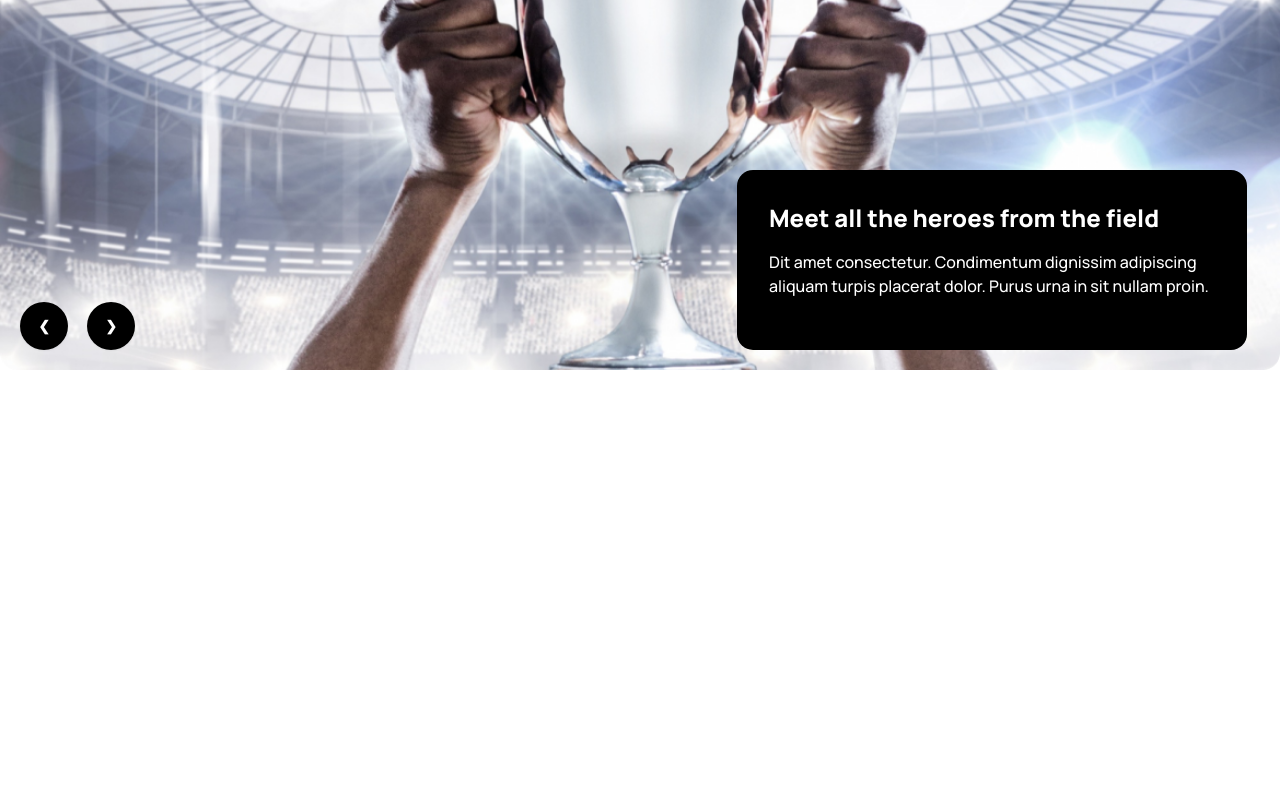
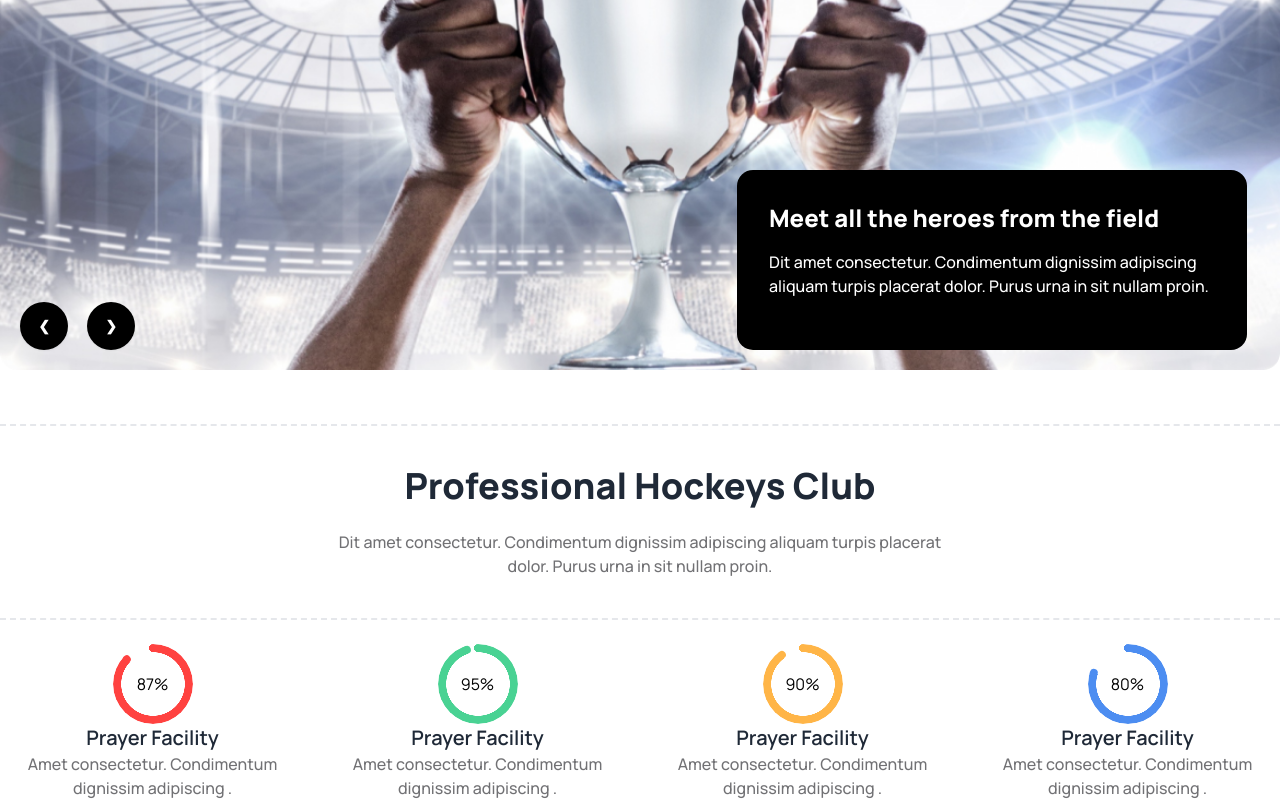
Before and after one commit to Mazbauddin/Hockey-s, a plain HTML site: page index.html in a window 1280 px wide. Shown: the part 408-1208 px from the top of the page. Before the commit the page ends 800 px from the top, so only its background shows below. Drawn offline with nearby package versions, Linux system fonts and the light colour scheme.

Commit message:
professional hockeys club progress  section complete

```diff
--- a/index.html
+++ b/index.html
@@ -261,6 +261,30 @@
       <!-- slider area end -->
       <!-- Professional Hockeys Club Section start -->
       <section class="container mx-auto">
+<div class="primary-heading mt-12 mb-6 text-center py-10 border-y-2 border-dashed">
+<h2 class="font-extrabold text-xl lg:text-4xl mb-6">Professional Hockeys Club</h2>
+<p class="font-medium mx-auto w-3/4 lg:w-2/4 text-sm lg:text-base text-[#13131899]">Dit amet consectetur. Condimentum dignissim adipiscing aliquam turpis placerat dolor. Purus urna in sit nullam proin. </p>
+</div>
+<!--  -->
+<div class="flex flex-col lg:flex-row gap-5 justify-between text-center items-center">
+  <div><div class=" radial-progress text-[#ff4240]" style="--value:87;" role="progressbar"><span class="text-black">87%</span></div>
+  <h4 class="font-semibold text-xl">Prayer Facility</h4>
+  <p class="w-3/4 lg:w-full text-center font-medium mx-auto text-base text-[#13131899]">Amet consectetur. Condimentum dignissim adipiscing .</p></div>
+
+  <div><div class=" radial-progress text-[#49d293]" style="--value:95;" role="progressbar"><span class="text-black">95%</span></div>
+  <h4 class="font-semibold text-xl">Prayer Facility</h4>
+  <p class="w-3/4 lg:w-full text-center font-medium mx-auto text-base text-[#13131899]">Amet consectetur. Condimentum dignissim adipiscing .</p>
+</div>
+<div><div class=" radial-progress text-[#ffb547]" style="--value:90;" role="progressbar"><span class="text-black">90%</span></div>
+    <h4 class="font-semibold text-xl">Prayer Facility</h4>
+    <p class="w-3/4 lg:w-full text-center font-medium mx-auto text-base text-[#13131899]">Amet consectetur. Condimentum dignissim adipiscing .</p>
+  </div>
+  <div><div class=" radial-progress text-[#4c8df1]" style="--value:80;" role="progressbar"><span class="text-black">80%</span></div>
+    <h4 class="font-semibold text-xl">Prayer Facility</h4>
+    <p class="w-3/4 lg:w-full text-center font-medium mx-auto text-base text-[#13131899]">Amet consectetur. Condimentum dignissim adipiscing .</p>
+  </div>
+</div>
+<!--  -->
 
       </section>
       <!-- Professional Hockeys Club Section end -->
```
